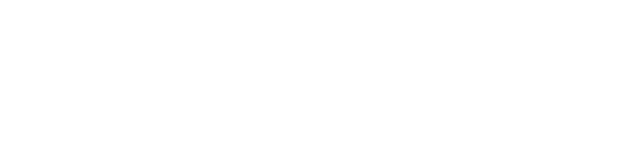
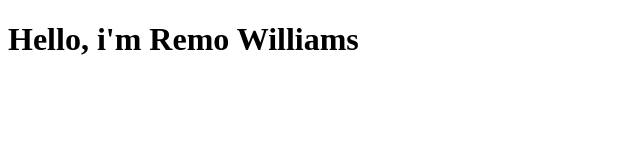
Before and after one commit to remowilliamsweb/rsschool-cv, a plain HTML site: page index.html in a window 1280 px wide. Shown: the whole page, without its empty margins (0-640 px from the left). Drawn offline with Linux system fonts and the light colour scheme.

Commit message:
feat: add changes index.html

```diff
--- a/index.html
+++ b/index.html
@@ -3,9 +3,9 @@
 <head>
     <meta charset="UTF-8">
     <meta name="viewport" content="width=device-width, initial-scale=1.0">
-    <title>Document</title>
+    <title>Remo Williams CV</title>
 </head>
 <body>
-
+    <h1>Hello, i'm Remo Williams</h1>
 </body>
 </html>
```
